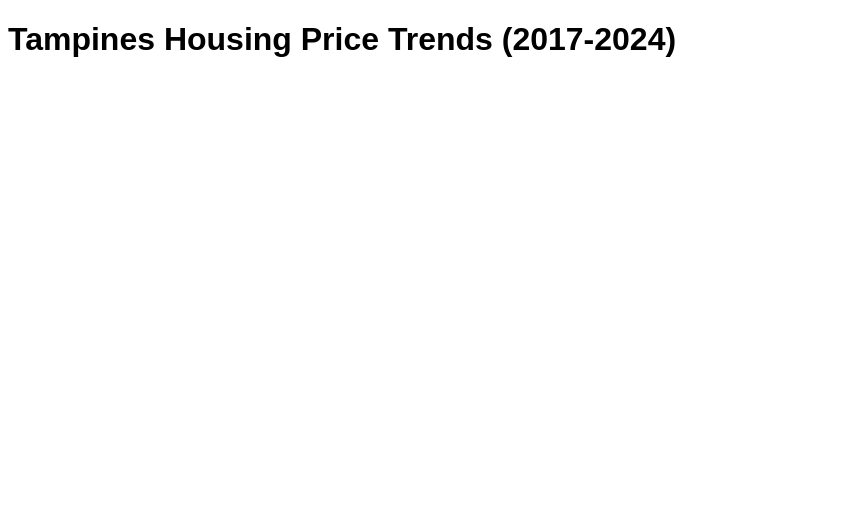
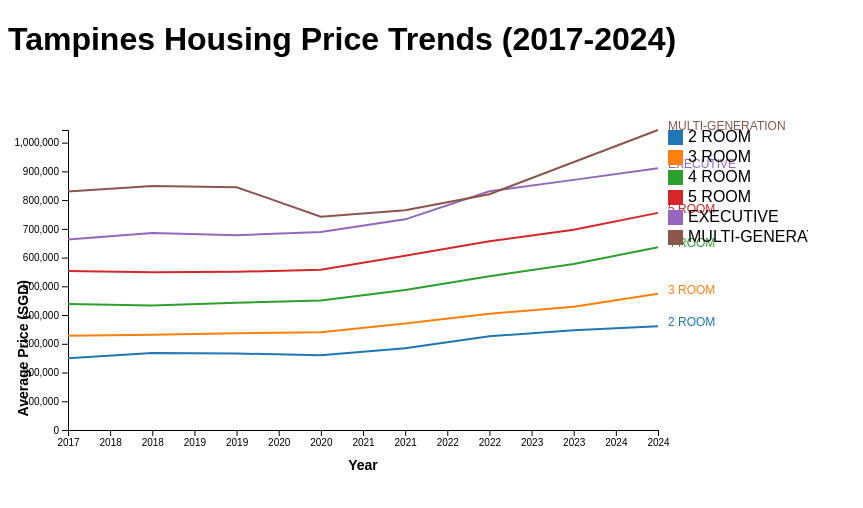
Before and after one commit to Hz1009607/HCDIV-3, a plain HTML site: page index.html in a window 1280 px wide. Shown: the whole page, without its empty margins (0-863 px from the left). Drawn offline with nearby package versions, Linux system fonts and the light colour scheme.

Commit message:
Update index.html

```diff
--- a/index.html
+++ b/index.html
@@ -25,6 +25,6 @@
 <body>
     <h1>Tampines Housing Price Trends (2017-2024)</h1>
     <div id="chart"></div>
-    <script src="script.js"></script>
+    <script src="Untitled-1.js"></script>
 </body>
 </html>
```
